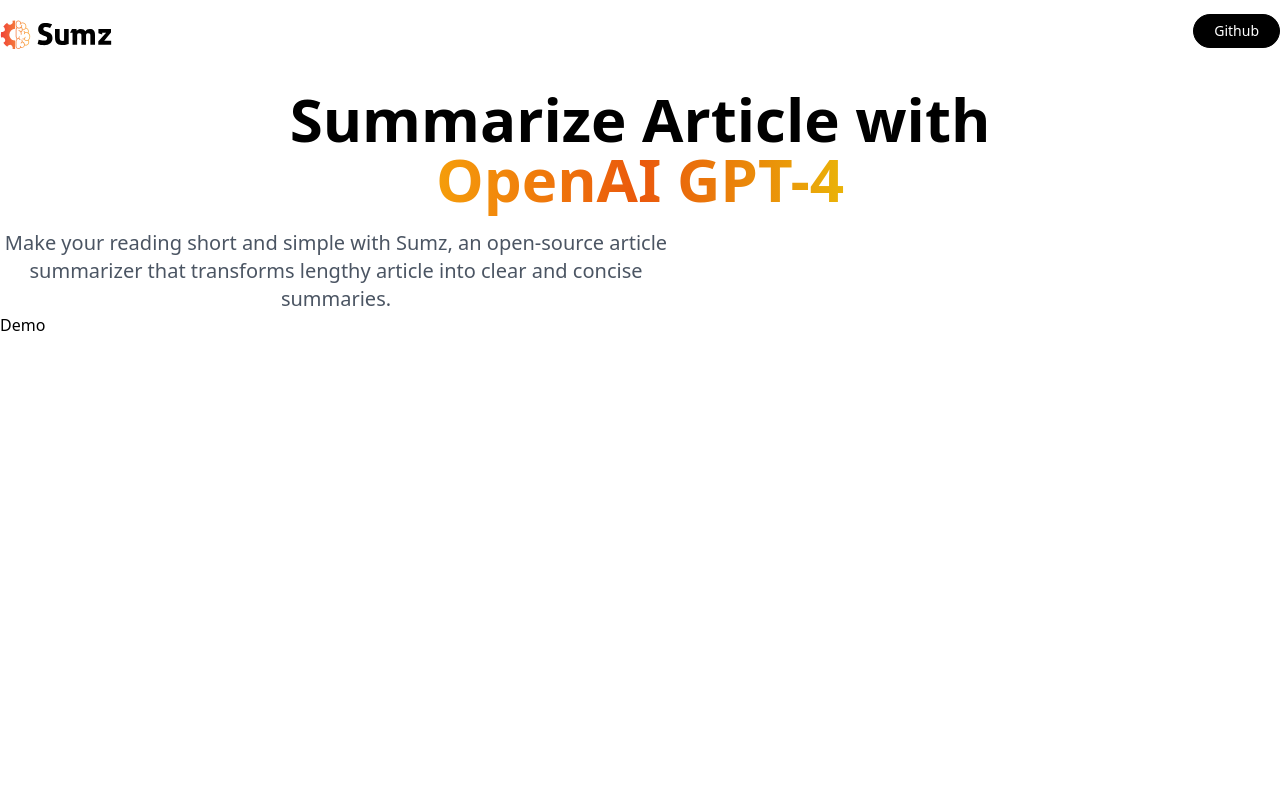
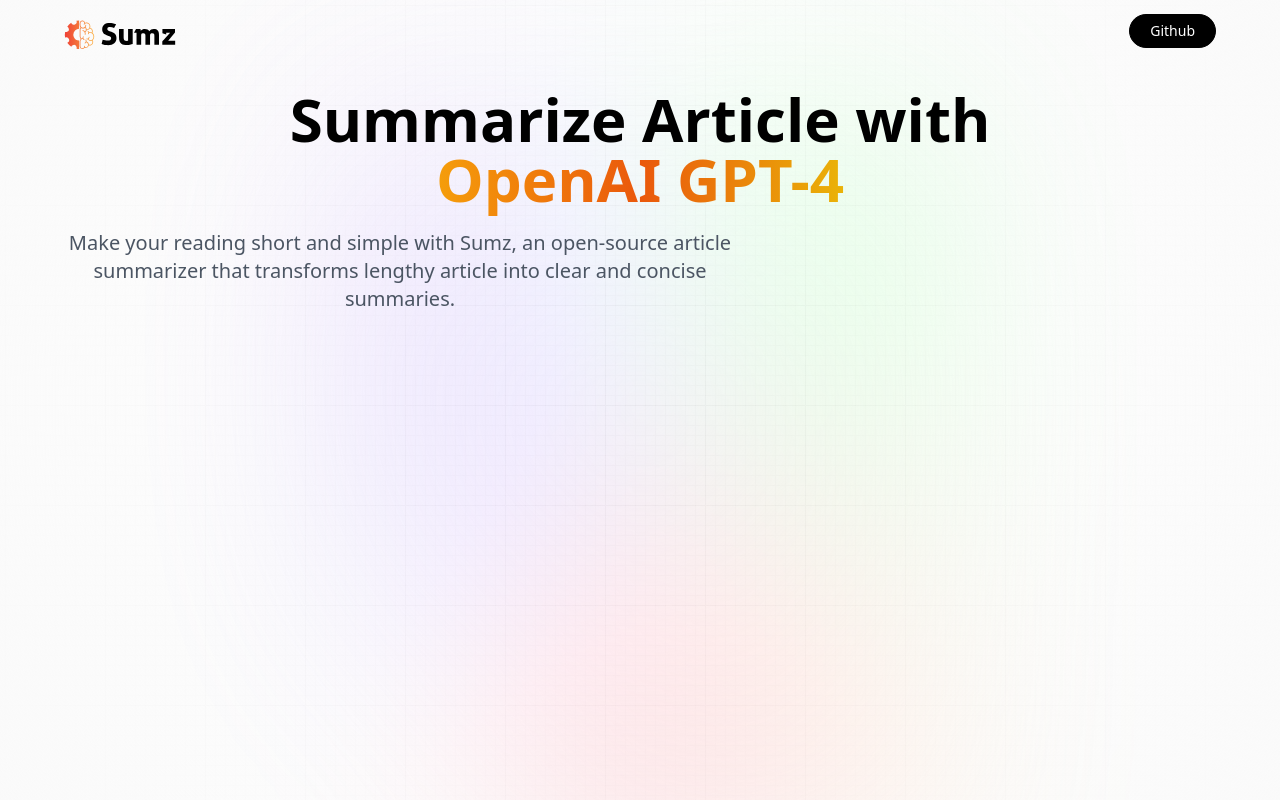
Before and after one commit to qefiney/Article-Summerizer, a React (Vite) app: page / in a window 1280 px wide. Built offline with nearby package versions, Linux system fonts and the light colour scheme; a web font is replaced by a local one.

Commit message:
Added hero section content

```diff
--- a/src/App.jsx
+++ b/src/App.jsx
@@ -6,8 +6,14 @@
 const App = () => {
 	return (
 		<>
-			<Hero />
-			<Demo />
+			<div className="main">
+				<div className="gradient" />
+			</div>
+
+      <div className="app">
+        <Hero />
+        {/* <Demo /> */}
+      </div>
 		</>
 	);
 };
```
